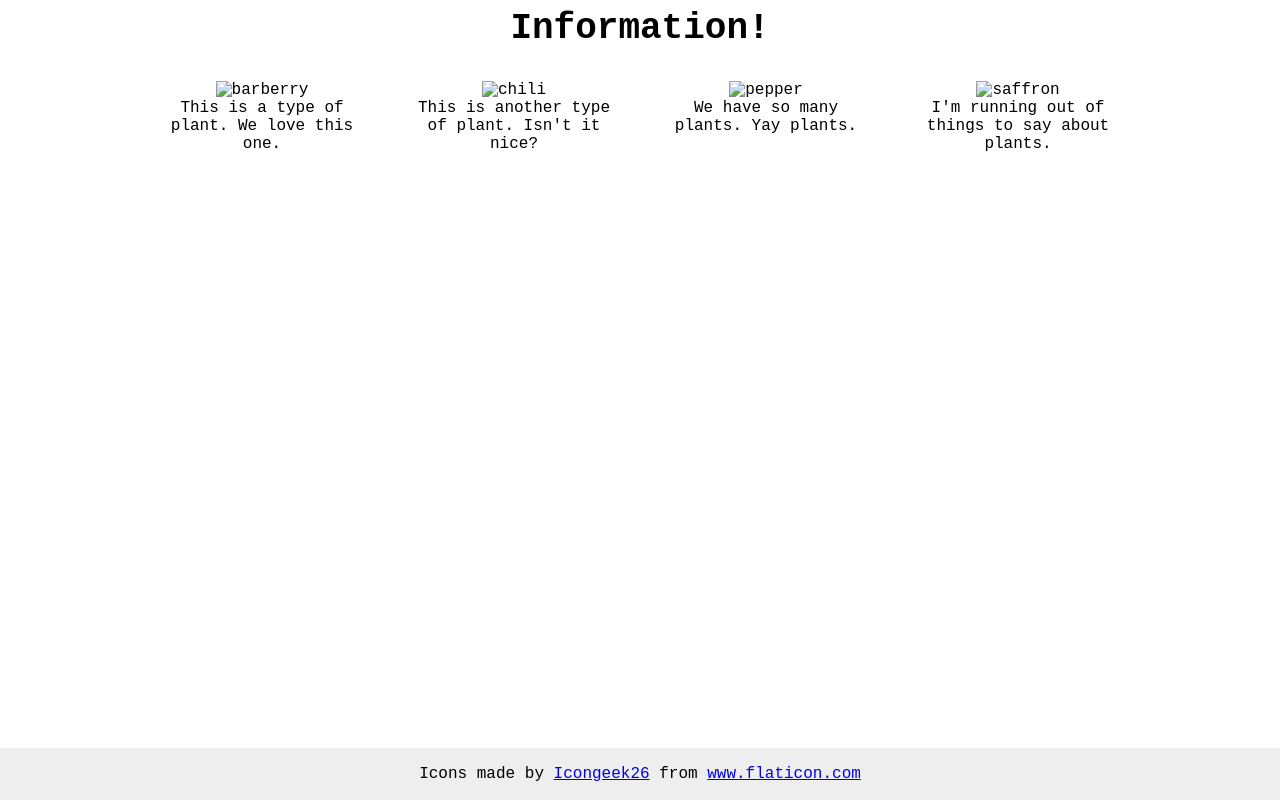
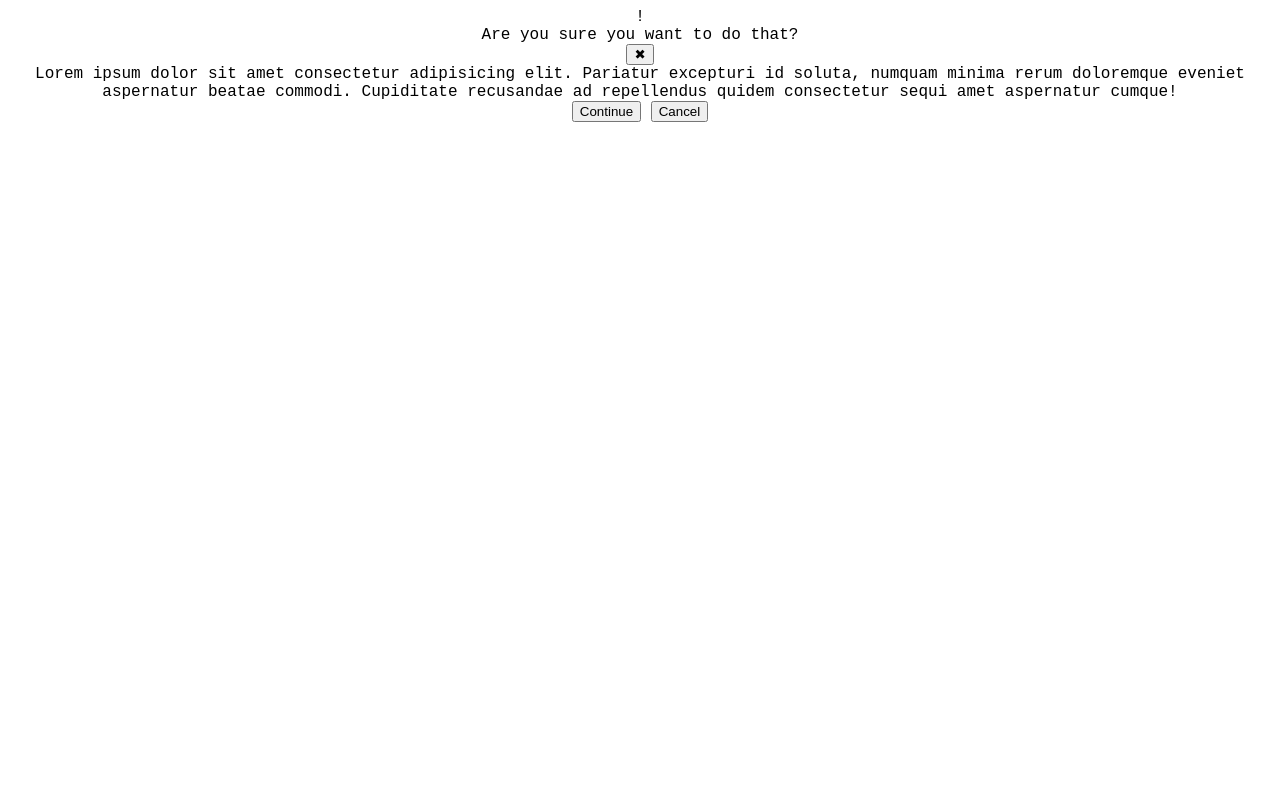
Before and after one commit to ebonykk/css-practice, a plain HTML site: page flexbox/flex/flex.html in a window 1280 px wide. Drawn offline with Linux system fonts and the light colour scheme.

Commit message:
New flex.html file for 05-flex-modal flex exercise

```diff
--- a/flexbox/flex/flex.html
+++ b/flexbox/flex/flex.html
@@ -4,38 +4,17 @@
     <meta charset="UTF-8">
     <meta http-equiv="X-UA-Compatible" content="IE=edge">
     <meta name="viewport" content="width=device-width, initial-scale=1.0">
-    <title>Information</title>
     <link rel="stylesheet" href="style.css">
+    <title>Modal</title>
   </head>
   <body>
-    <div class="title">Information!</div>
-
-    <div class="plants">
-      <div class="plant">
-        <img src="/images/barberry.png" alt="barberry">
-        <div class="text">This is a type of plant. We love this one.</div>
-      </div>
-
-      <div class="plant">
-        <img src="/images/chilli.png" alt="chili">
-      <div class="text">This is another type of plant. Isn't it nice?</div>
-      </div>
-
-      <div class="plant">
-        <img src="/images/pepper.png" alt="pepper">
-        <div class="text">We have so many plants. Yay plants.</div>
-      </div>
-
-      <div class="plant">
-        <img src="/images/saffron.png" alt="saffron">
-        <div class="text">I'm running out of things to say about plants.</div>
-      </div>
-
-    </div>
-
-    <!-- disregard this section, it's here to give attribution to the creator of these icons -->
-    <div class="footer">
-      <div>Icons made by <a href="https://www.flaticon.com/authors/icongeek26" title="Icongeek26">Icongeek26</a> from <a href="https://www.flaticon.com/" title="Flaticon">www.flaticon.com</a></div>
+    <div class="modal">
+      <div class="icon">!</div>
+      <div class="header">Are you sure you want to do that?</div>
+      <button class="close-button">✖</button>
+      <div class="text">Lorem ipsum dolor sit amet consectetur adipisicing elit. Pariatur excepturi id soluta, numquam minima rerum doloremque eveniet aspernatur beatae commodi. Cupiditate recusandae ad repellendus quidem consectetur sequi amet aspernatur cumque!</div>
+      <button class="continue">Continue</button>
+      <button class="cancel">Cancel</button>
     </div>
   </body>
 </html>
```
